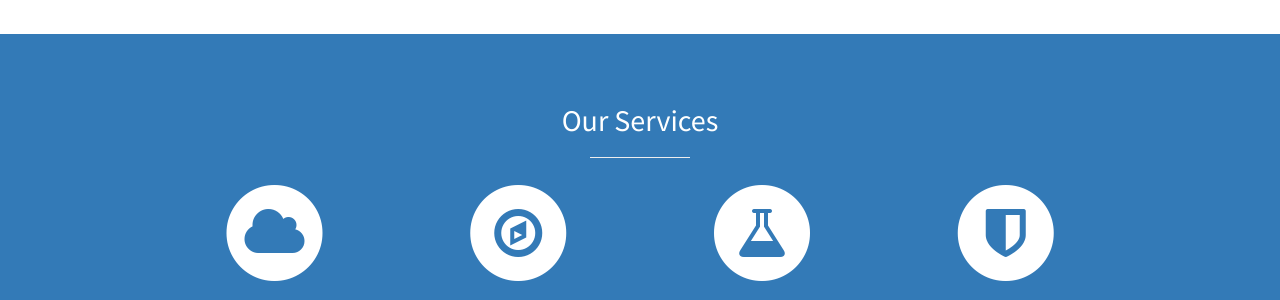
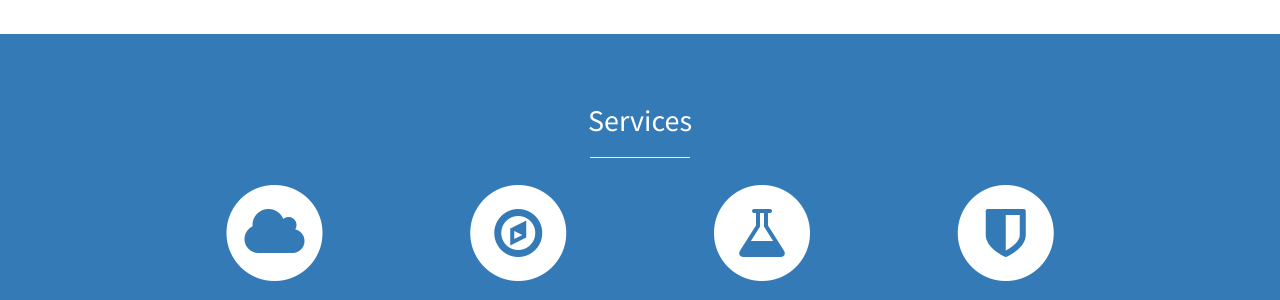
Before and after one commit to kristoferone/cklandry-construction, a Jekyll site: the page built from index.html, in a window 1280 px wide and 900 px high, scrolled down 880 px. Shown: the part 159-459 px from the top of the window. Built offline with Jekyll 4.4.1, drawn with Linux system fonts in a browser that asks for light colours.

Commit message:
Update services.html

```diff
--- a/_includes/services.html
+++ b/_includes/services.html
@@ -3,7 +3,7 @@
   <div class="container">
     <div class="row text-center">
       <div class="col-lg-10 col-lg-offset-1">
-        <h2>Our Services</h2>
+        <h2>Services</h2>
         <hr class="small">
         <div class="row">
           <div class="col-md-3 col-sm-6">
```
